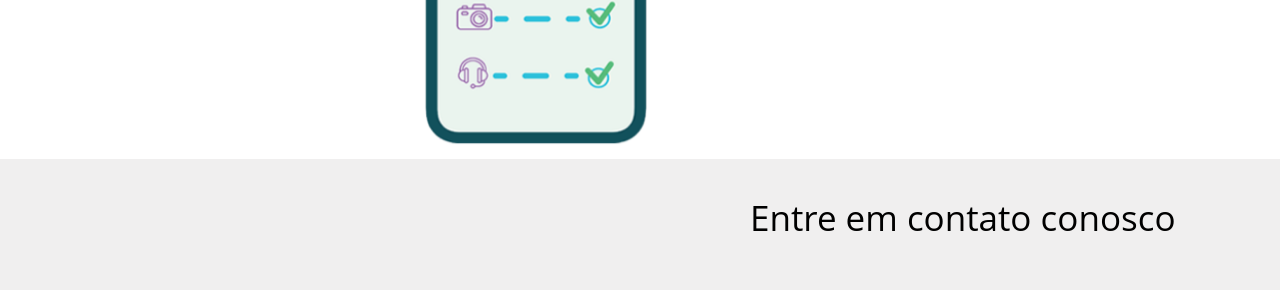
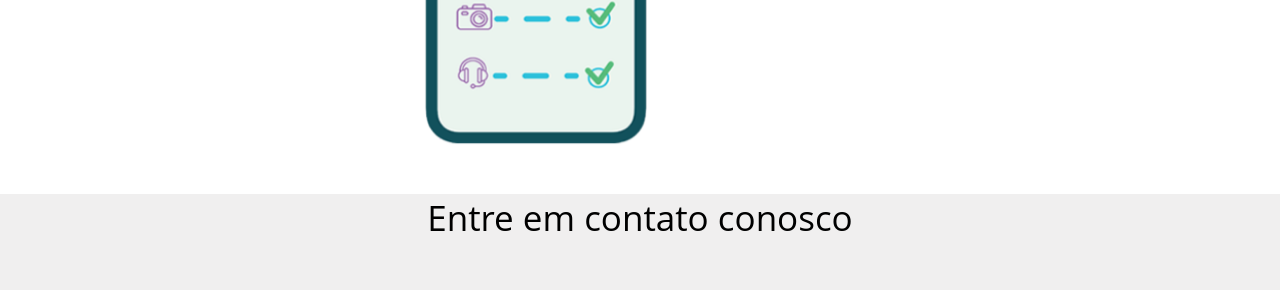
Before and after one commit to brunatteixeira/projeto-final-minas-programam, a plain HTML site: page index.html in a window 1280 px wide. Shown: the part 2019-2309 px from the top of the page. Drawn offline with Linux system fonts and the light colour scheme.

Commit message:
Ajuste no titulo 'entre em contato conosco'

```diff
--- a/index.css
+++ b/index.css
@@ -109,7 +109,6 @@ div{
 
 .contato-titulo{
 text-align: center;
-padding-left: 750px;
 font-weight: normal;
 font-size: 35px;
 font-family: 'Open Sans', sans-serif;
--- a/index.html
+++ b/index.html
@@ -61,9 +61,7 @@
       </div>
     </section>
     <section class="contato" id="contato">
-      <div>
         <h3 class="contato-titulo">Entre em contato conosco</h3>
-      </div>
       <br>
       <div class="icones">
         <div>
```
